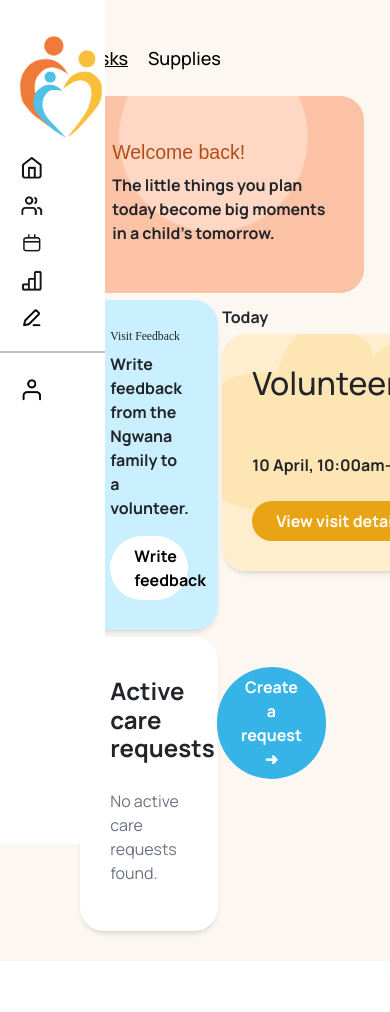
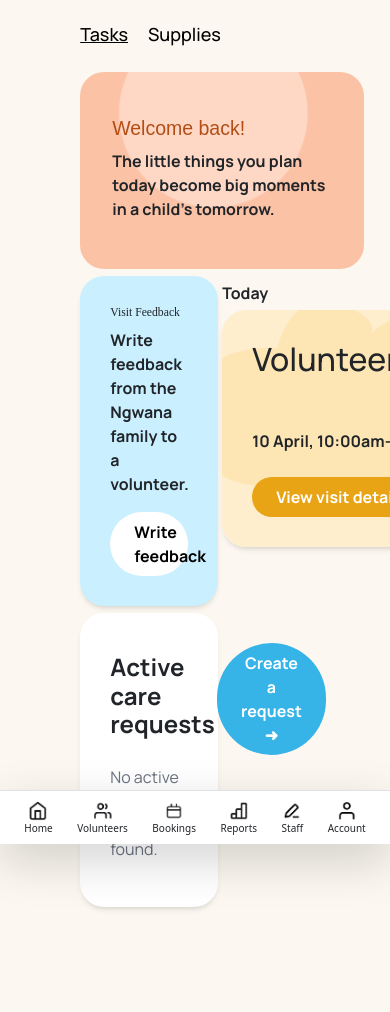
Before and after one commit to Joelene241161/Ngwana_Baby_House, a PHP site: page /Pages/home.php in a window 390 px wide; the page is wider, and only the part inside the window is pictured. Before the commit the page ends 961 px from the top of that part, so only its background shows below. Run offline with PHP 8.4, Linux system fonts and the light colour scheme; data that the repository does not hold is empty; some web fonts are replaced.

Commit message:
Mobile navbar
Created and added the mobile navbar on all necessary pages. And render the navbars based on screen size.

```diff
--- /dev/null
+++ b/Components/mobileNav.php
@@ -0,0 +1,29 @@
+<!-- Navbar for staff on mobile -->
+<nav class="navbar navbar-light bg-white border-top fixed-bottom d-block d-md-none py-2 shadow-lg">
+    <div class="container-fluid d-flex justify-content-around align-items-center">
+        <a href="home.php" class="text-dark text-decoration-none text-center small">
+            <img src="../Assets/icons/home.png" alt="Home" style="width: 20px; height: 20px; object-fit: contain;">
+            <div style="font-size: 10px;">Home</div>
+        </a>
+        <a href="volunteers.php" class="text-dark text-decoration-none text-center small">
+            <img src="../Assets/icons/volunteers.png" alt="Volunteers" style="width: 20px; height: 20px; object-fit: contain;">
+            <div style="font-size: 10px;">Volunteers</div>
+        </a>
+        <a href="bookings.php" class="text-dark text-decoration-none text-center small">
+            <img src="../Assets/icons/booking.png" alt="Bookings" style="width: 20px; height: 20px; object-fit: contain;">
+            <div style="font-size: 10px;">Bookings</div>
+        </a>
+        <a href="reports.php" class="text-dark text-decoration-none text-center small">
+            <img src="../Assets/icons/report.png" alt="Reports" style="width: 20px; height: 20px; object-fit: contain;">
+            <div style="font-size: 10px;">Reports</div>
+        </a>
+        <a href="staff.php" class="text-dark text-decoration-none text-center small">
+            <img src="../Assets/icons/staffEdit.png" alt="Staff" style="width: 20px; height: 20px; object-fit: contain;">
+            <div style="font-size: 10px;">Staff</div>
+        </a>
+        <a href="account.php" class="text-dark text-decoration-none text-center small">
+            <img src="../Assets/icons/account.png" alt="Account" style="width: 20px; height: 20px; object-fit: contain;">
+            <div style="font-size: 10px;">Account</div>
+        </a>
+    </div>
+</nav>
--- a/Pages/home.php
+++ b/Pages/home.php
@@ -37,7 +37,15 @@
 
 <body class="background">
 
-    <!-- <?php include "../Components/sidebar.php";?> -->
+        <!-- Desktop sidebar -->
+    <div class="d-none d-md-block">
+        <?php include "../Components/sidebar.php";?>
+    </div>
+
+    <!-- Mobile navbar -->
+    <div class="d-block d-md-none">
+        <?php include "../Components/mobileNav.php";?>
+    </div>
 
     <div class="main">
 
@@ -131,6 +139,8 @@
 
     </div> <!-- main -->
 
+    <div style="margin-bottom: 75px"></div>
+
 
     <script src="https://cdn.jsdelivr.net/npm/bootstrap@5.3.5/dist/js/bootstrap.bundle.min.js" integrity="sha384-k6d4wzSIapyDyv1kpU366/PK5hCdSbCRGRCMv+eplOQJWyd1fbcAu9OCUj5zNLiq" crossorigin="anonymous"></script>
     <script src="script.js"></script>
```
Also changed, not shown: Components/mobileNavVolunteer.php (added, +24 -0 lines), Pages/account.php (+29 -1 lines), Pages/bookings.php (+11 -1 lines), Pages/bookingsVolunteer.php (+11 -1 lines), Pages/homeVolunteer.php (+11 -1 lines), Pages/reports.php (+11 -1 lines), Pages/staff.php (+11 -1 lines), Pages/visits.php (+11 -1 lines), Pages/volunteers.php (+11 -1 lines).
